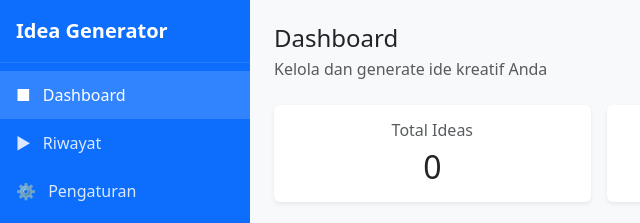
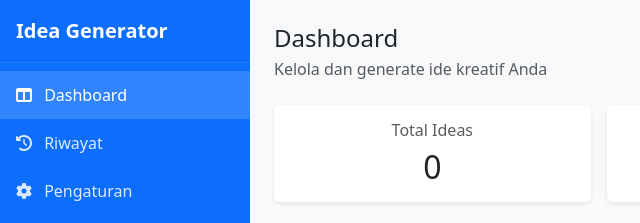
Before and after one commit to FAYnim/idea-generator, a website: page index.html in a window 1280 px wide. Shown: the top 223 px of the page, 0-640 px from the left. Drawn offline with nearby package versions, Linux system fonts and the light colour scheme.

Commit message:
feat: font-awesome

```diff
--- a/index.html
+++ b/index.html
@@ -5,6 +5,7 @@
   <meta name="viewport" content="width=device-width, initial-scale=1.0">
   <title>Idea Generator Dashboard</title>
   <link href="https://cdn.jsdelivr.net/npm/bootstrap@5.3.2/dist/css/bootstrap.min.css" rel="stylesheet">
+  <link rel="stylesheet" href="https://cdnjs.cloudflare.com/ajax/libs/font-awesome/6.5.1/css/all.min.css">
   <link rel="stylesheet" href="src/css/style.css">
 </head>
 <body>
@@ -15,17 +16,17 @@
     <ul class="nav flex-column">
       <li class="nav-item">
         <a class="nav-link active" href="index.html">
-          <span class="me-2">&#9632;</span> Dashboard
+          <i class="fa-solid fa-table-columns me-2"></i> Dashboard
         </a>
       </li>
       <li class="nav-item">
         <a class="nav-link" href="riwayat.html">
-          <span class="me-2">&#9654;</span> Riwayat
+          <i class="fa-solid fa-clock-rotate-left me-2"></i> Riwayat
         </a>
       </li>
       <li class="nav-item">
         <a class="nav-link" href="pengaturan.html">
-          <span class="me-2">&#9881;</span> Pengaturan
+          <i class="fa-solid fa-gear me-2"></i> Pengaturan
         </a>
       </li>
     </ul>
```
Also changed, not shown: pengaturan.html (+4 -3 lines), riwayat.html (+4 -3 lines).
